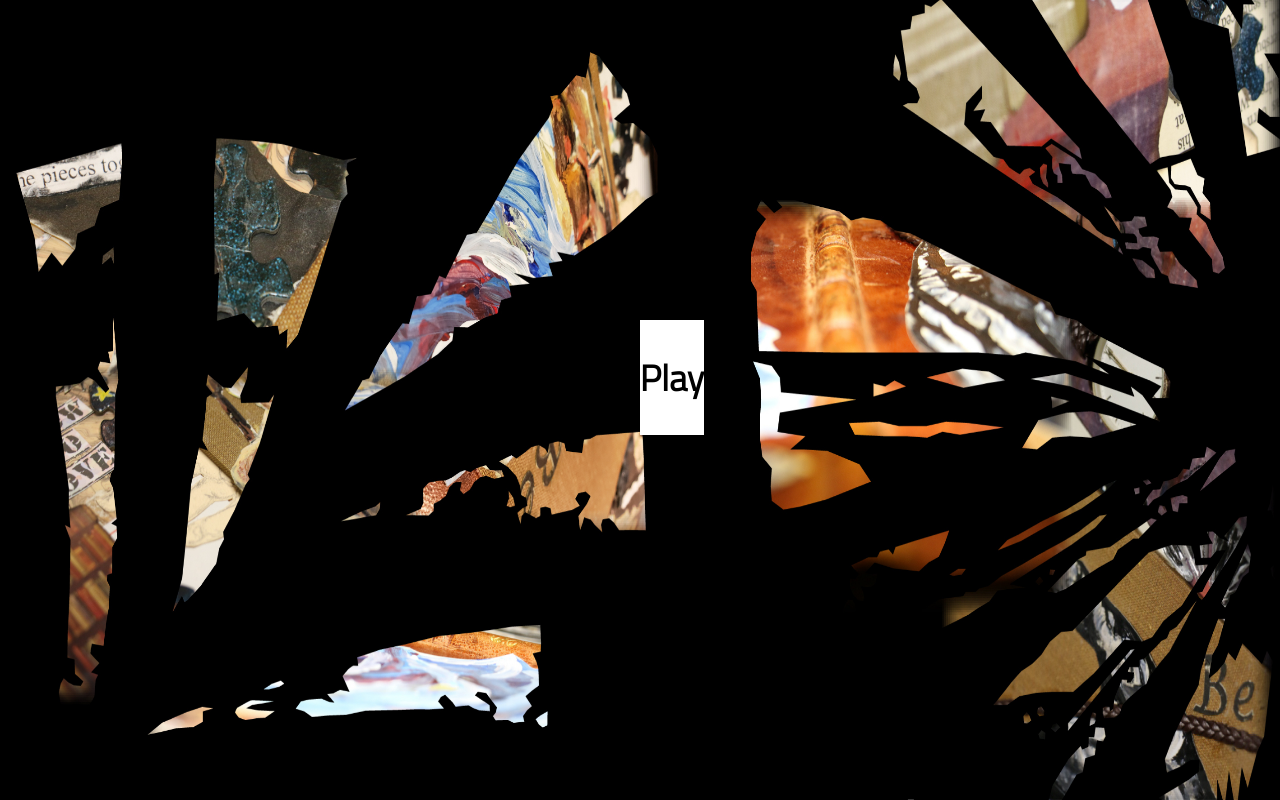
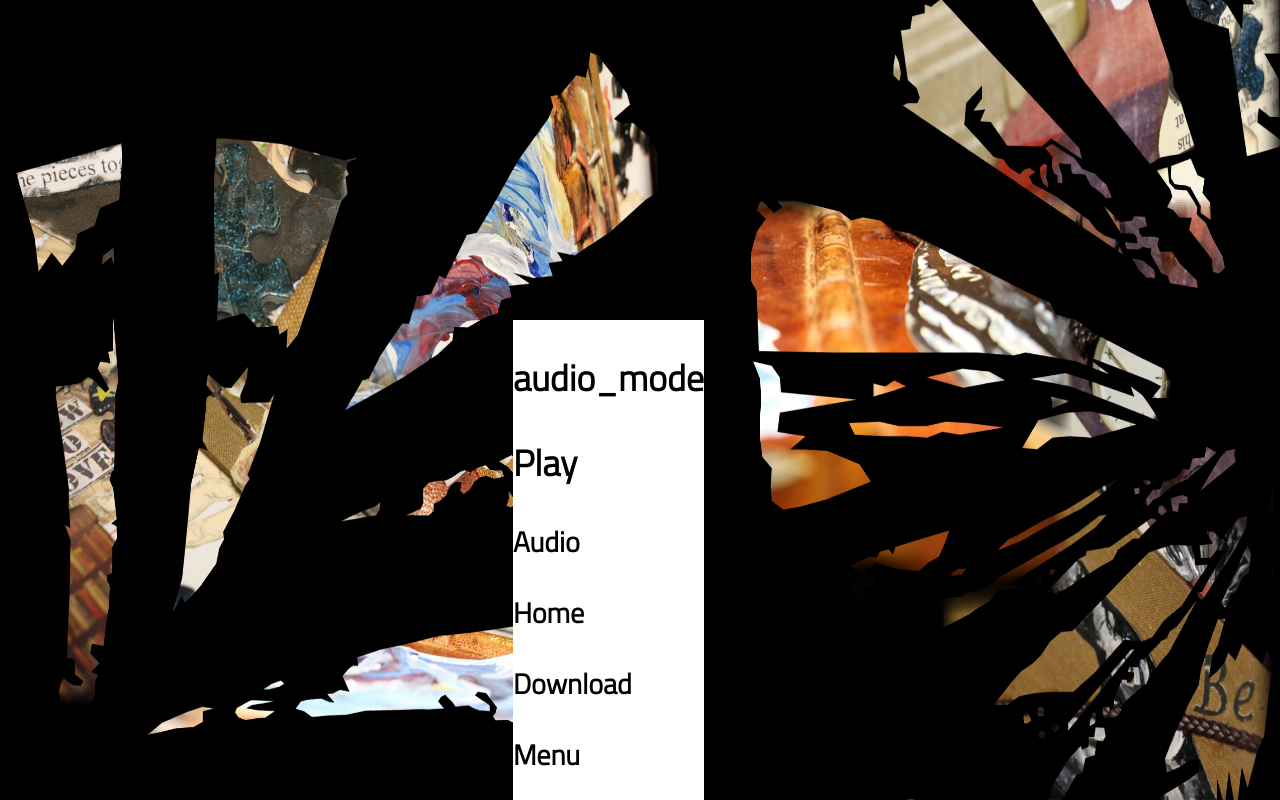
Before and after one commit to SmeatsBeats/ttww, a PHP site: page / in a window 1280 px wide. Run offline with PHP 8.4, Linux system fonts and the light colour scheme.

Commit message:
tee up widget placeholder

```diff
--- a/index.php
+++ b/index.php
@@ -8,7 +8,7 @@
     <title>To Those Who Wait</title>
     <link rel="stylesheet" href="css/ttww.css?v=34.7" type="text/css">
     <script src="https://ajax.googleapis.com/ajax/libs/jquery/3.4.1/jquery.min.js"></script>
-    <script type="text/javascript" src="js/ttww.js?v=1.9"></script>
+    <script type="text/javascript" src="js/ttww.js?v=2.0"></script>
     <!--google fonts to include -->
     <link href="https://fonts.googleapis.com/css2?family=Titillium+Web:wght@300&display=swap" rel="stylesheet">
   </head>
@@ -41,8 +41,15 @@
 
 
       <!-- widget section -->
-      <div class="widget" id="widget_boi">
-        <h2>Play</h2>
+      <div class="audio_mode" id="widget_boi">
+        <h2 id="widget_mode"></h2>
+
+        <h2 id="widget_function">Play</h2>
+
+        <h3 id="select_audio_mode">Audio</h3>
+        <h3 id="select_home_mode">Home</h3>
+        <h3 id="select_download_mode">Download</h3>
+        <h3 id="select_menu_mode">Menu</h3>
       </div>
 
       <div class="about" id="about_intro">
--- a/js/ttww.js
+++ b/js/ttww.js
@@ -20,6 +20,14 @@ $(document).ready(function() {
   //In all modes, the time in the track should be visible and scrubbing should be possible
   //Do individual song names need to be indicated somehow?
 
+  //what mode is the widget in?
+  //audio_mode is default
+
+  //indicate mode
+  var widget_mode = $("#widget_boi").attr('class');
+  $("#widget_mode").html(widget_mode);
+
+
   //ALL MODES: AUDIO LOCATION AND SCRUBBING
 
   //MODE 1 AUDIO PLAYER
```
